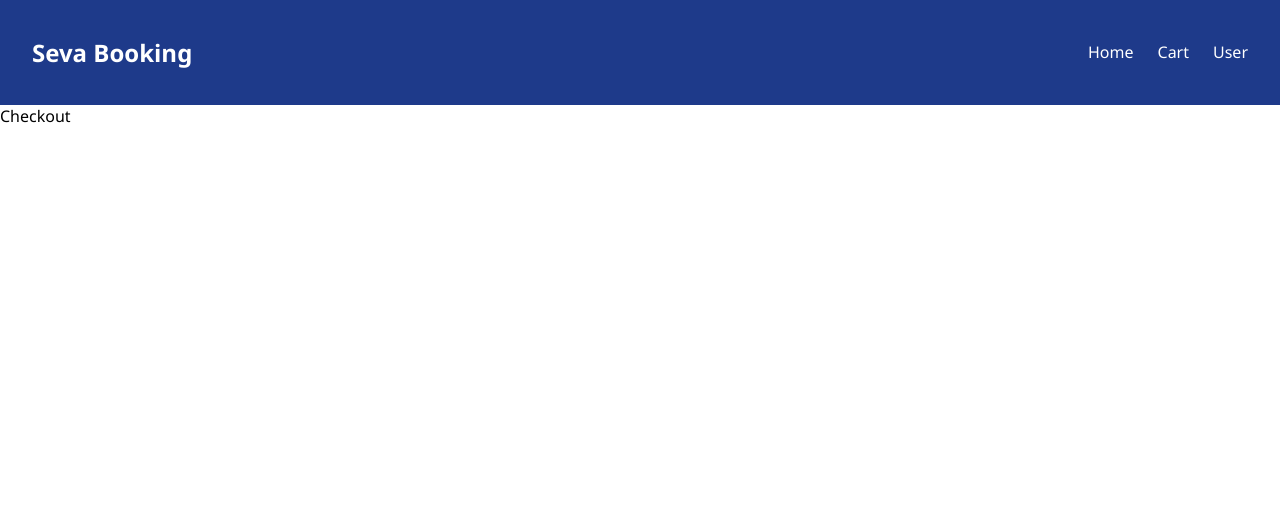
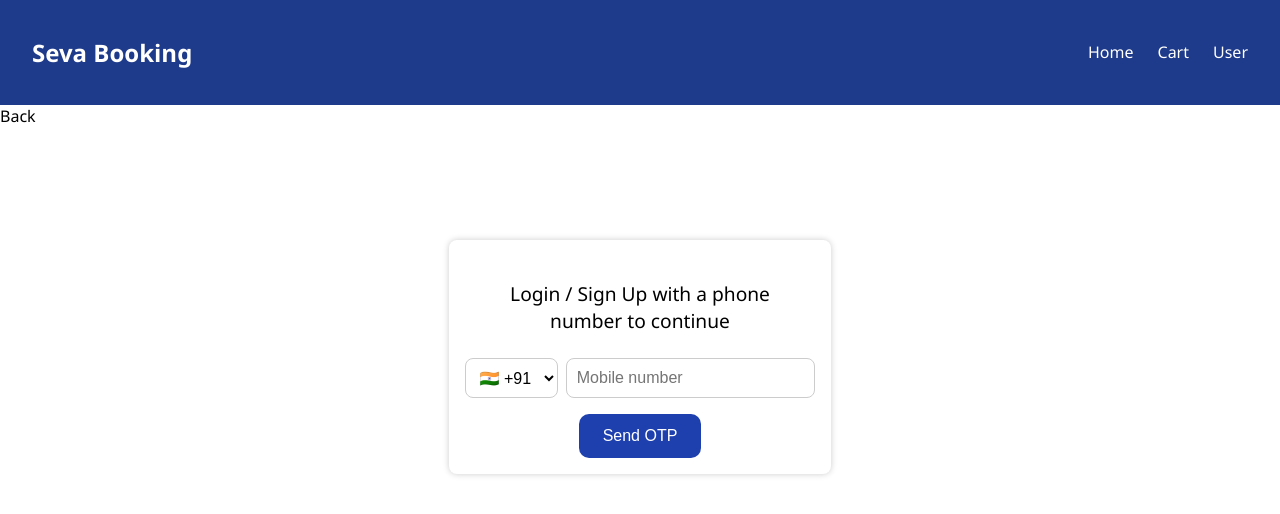
Before and after one commit to rekha0suthar/seva-booking-app, a React (Vite) app in the folder frontend/: page /checkout in a window 1280 px wide. Shown: the top 514 px of the page. Built offline with nearby package versions, Linux system fonts and the light colour scheme.

Commit message:
login ui created

```diff
--- a/frontend/src/App.css
+++ b/frontend/src/App.css
@@ -1,6 +1,16 @@
 body {
   font-family: 'Segoe UI', Tahoma, Geneva, Verdana, sans-serif;
   margin: 0px;
+}
+
+button {
+  background-color: #1e40af;
+  color: white;
+  font-size: 1rem;
+  padding: 0.8rem 1.5rem;
+  border: none;
+  border-radius: 10px;
+  cursor: pointer;
 }
 
 /* home.css */
@@ -27,13 +37,6 @@ body {
 }
 
 .view-more-btn {
-  background-color: #1e40af;
-  color: white;
-  font-size: 1rem;
-  padding: 0.8rem 1.5rem;
-  border: none;
-  border-radius: 10px;
-  cursor: pointer;
   box-shadow: 0 2px 8px rgba(0, 0, 0, 0.1);
   transition: background 0.3s ease, transform 0.2s ease;
 }
@@ -106,13 +109,6 @@ body {
 
 .book-btn {
   margin-top: 1rem;
-  background-color: #1e3a8a;
-  color: white;
-  padding: 0.6rem 1.2rem;
-  font-size: 0.95rem;
-  border: none;
-  border-radius: 8px;
-  cursor: pointer;
   transition: background-color 0.3s ease;
   width: 100%;
 }
@@ -159,6 +155,54 @@ body {
   color: #c7d2fe;
 }
 
+/* Login.css */
+.login-container {
+  max-width: 350px;
+  margin: auto;
+  position: absolute;
+  top: 30%;
+  left: 0%;
+  right: 0%;
+  background-color: #ffffff;
+  box-shadow: 0px 0px 6px #ccc;
+  padding: 1rem;
+  text-align: center;
+  border-radius: 0.5rem;
+}
+
+.login-container h2 {
+  font-size: 1.2rem;
+  font-weight: normal;
+  margin: 1.5rem;
+}
+.phone-input-group {
+  display: flex;
+  gap: 0.5rem;
+  margin-bottom: 1rem;
+}
+
+.phone-input-group select {
+  padding: 0.6rem;
+  font-size: 1rem;
+  border-radius: 8px;
+  border: 1px solid #ccc;
+  background: white;
+}
+
+.phone-input-group input {
+  flex: 1;
+  padding: 0.6rem;
+  font-size: 1rem;
+  border-radius: 8px;
+  border: 1px solid #ccc;
+  outline: none;
+}
+
+/* Checkout.css */
+.checkout-cont a {
+  color: #000000;
+  text-decoration: none;
+}
 @media (max-width: 768px) {
   .navbar {
     flex-direction: column;
--- a/frontend/src/components/Sevacard.jsx
+++ b/frontend/src/components/Sevacard.jsx
@@ -1,6 +1,13 @@
 import React from 'react';
+import { useNavigate } from 'react-router-dom';
 
 const Sevacard = ({ seva }) => {
+  const navigate = useNavigate();
+
+  const handleBookNow = () => {
+    navigate('/checkout');
+  };
+
   return (
     <div className="seva-card">
       <img src={seva.media} alt={seva.title} className="seva-image" />
@@ -18,7 +25,9 @@ const Sevacard = ({ seva }) => {
           <span className="market">₹{seva.marketPrice}</span>
           <span className="discounted">₹{seva.discountedPrice}</span>
         </div>
-        <button className="book-btn">Book Now</button>
+        <button className="book-btn" onClick={handleBookNow}>
+          Book Now
+        </button>
       </div>
     </div>
   );
--- /dev/null
+++ b/frontend/src/components/login.jsx
@@ -0,0 +1,46 @@
+import { useState } from 'react';
+
+export default function Login() {
+  const [countryCode, setCountryCode] = useState('+91');
+  const [mobile, setMobile] = useState('');
+  const [error, setError] = useState('');
+
+  const handleSubmit = () => {
+    const isValid = /^[6-9]\d{9}$/.test(mobile);
+    if (!isValid) {
+      setError('Enter a valid 10-digit mobile number.');
+      return;
+    }
+    setError('');
+
+    const fullNumber = `${countryCode}${mobile}`;
+    console.log('Sending OTP to:', fullNumber);
+    // TODO: API call using `fullNumber`
+  };
+
+  return (
+    <div className="login-container">
+      <h2>Login / Sign Up with a phone number to continue</h2>
+      <div className="phone-input-group">
+        <select
+          value={countryCode}
+          onChange={(e) => setCountryCode(e.target.value)}
+        >
+          <option value="+91">🇮🇳 +91</option>
+          <option value="+1">🇺🇸 +1</option>
+          <option value="+44">🇬🇧 +44</option>
+          {/* Add more countries if needed */}
+        </select>
+        <input
+          type="tel"
+          value={mobile}
+          onChange={(e) => setMobile(e.target.value)}
+          placeholder="Mobile number"
+          maxLength={10}
+        />
+      </div>
+      {error && <p className="error-text">{error}</p>}
+      <button onClick={handleSubmit}>Send OTP</button>
+    </div>
+  );
+}
--- a/frontend/src/pages/Checkout.jsx
+++ b/frontend/src/pages/Checkout.jsx
@@ -1,7 +1,27 @@
-import React from 'react';
+import { useEffect, useState } from 'react';
+import Login from '../components/login';
 
 const Checkout = () => {
-  return <div>Checkout</div>;
+  const [user, setUser] = useState(null);
+
+  useEffect(() => {
+    const localUser = JSON.parse(localStorage.getItem('user'));
+    if (localUser) {
+      setUser(localUser);
+    }
+  }, []);
+  return (
+    <div className="checkout-cont">
+      {!user ? (
+        <>
+          <a href="/">Back</a>
+          <Login />
+        </>
+      ) : (
+        <div>checkout</div>
+      )}
+    </div>
+  );
 };
 
 export default Checkout;
```
